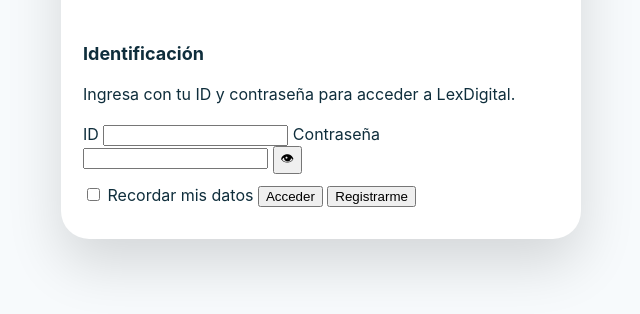
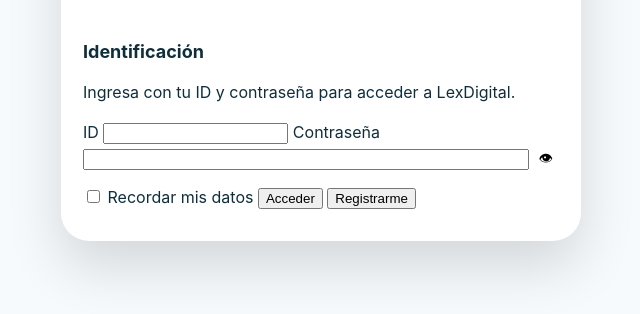
Before and after one commit to Ricardo-gib/Prueba, a plain HTML site: page index.html in a window 1280 px wide. Shown: the part 464-778 px from the top of the page, without its empty margins (319-959 px from the left). Drawn offline with Linux system fonts and the light colour scheme; no server answers.

Commit message:
Update components.css

```diff
--- a/styles/components.css
+++ b/styles/components.css
@@ -196,3 +196,21 @@ body { margin: 0; }
   transform: translateY(-1px);
   box-shadow: 0 10px 24px rgba(14,44,71,.22);
 }
+
+.password-wrapper {
+  display: flex;
+  align-items: center;
+  gap: 4px;
+}
+
+.password-wrapper input {
+  flex: 1;
+}
+
+.password-toggle {
+  border: none;
+  background: transparent;
+  cursor: pointer;
+  padding: 4px 6px;
+  font-size: 14px;
+}
```
